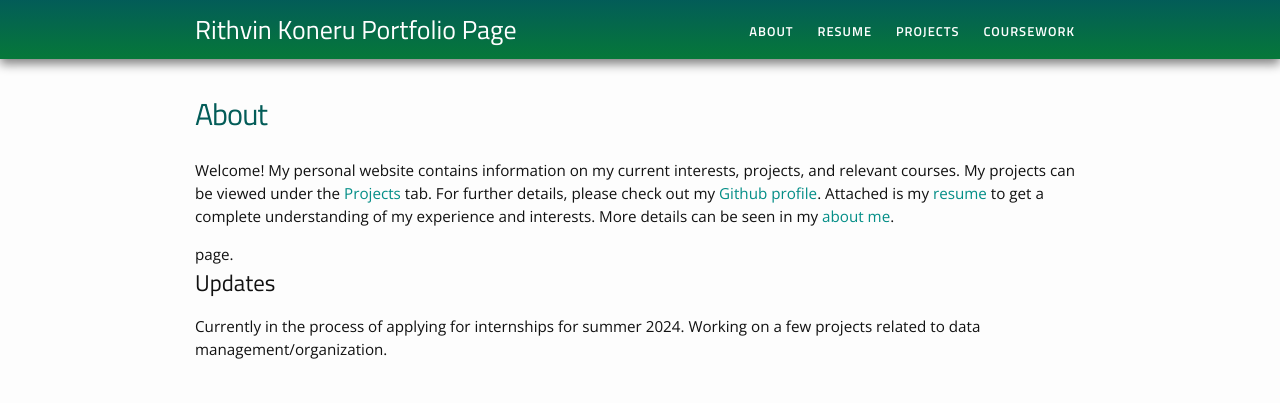
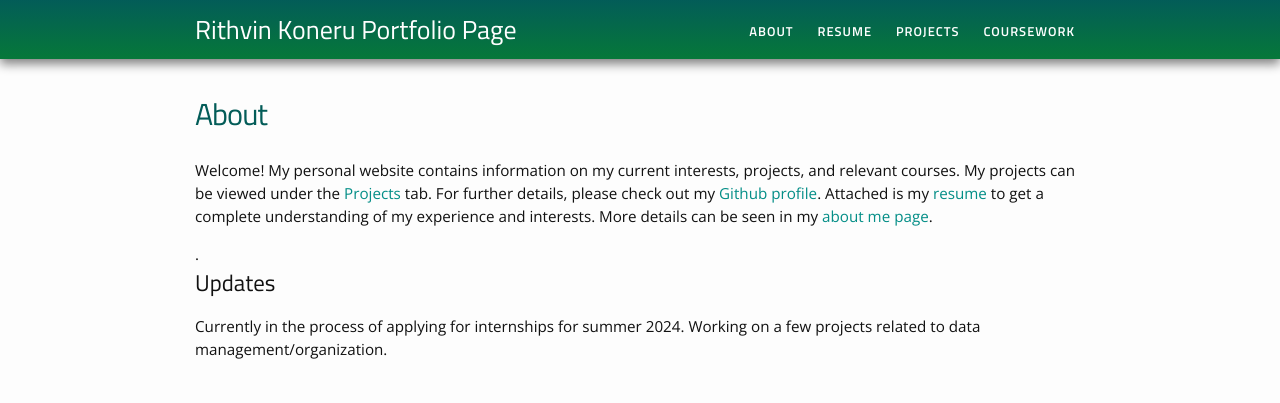
Before and after one commit to RithvinK/RithvinK.github.io, a Jekyll site: the page built from about.html, in a window 1280 px wide. Shown: the top 403 px of the page. Built offline with Jekyll 4.4.1, drawn with Linux system fonts in a browser that asks for light colours.

```diff
--- a/about.html
+++ b/about.html
@@ -11,7 +11,7 @@ My projects can be viewed under the <a href="/projects">Projects</a> tab.
 For further details, please check out my <a href="">Github profile</a>.
 
 Attached is my <a href="/resume.pdf">resume</a> to get a complete understanding of my experience and interests.
-More details can be seen in my <a href="/">about me</a>.</p> page.
+More details can be seen in my <a href="/">about me page</a>.</p>.
 
 <br>
 
```
